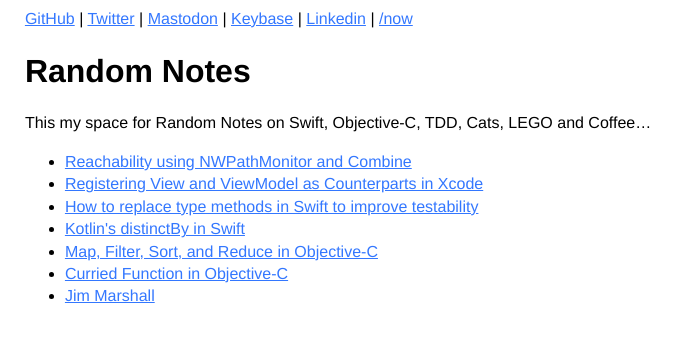
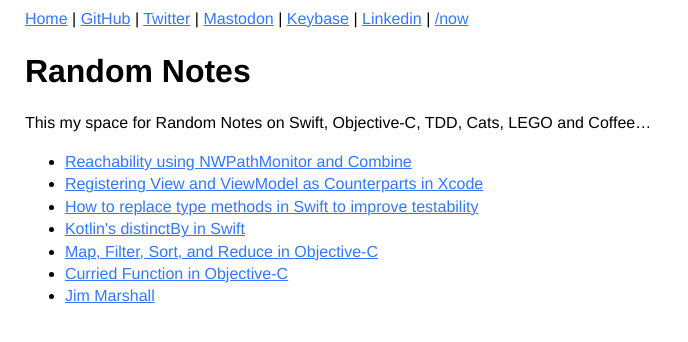
Before and after one commit to otaviocc/otaviocc.github.com, a Jekyll site: the page built from index.md, in a window 1280 px wide. Shown: the top 342 px of the page, without its empty margins (0-688 px from the left). Built offline with Jekyll 4.4.1, drawn with Linux system fonts in a browser that asks for light colours.

Commit message:
Make the Menu Static

```diff
--- a/_includes/menu.html
+++ b/_includes/menu.html
@@ -1,8 +1,6 @@
 <div class="nav">
   <ul>
-    {% if page.title %}
     <li><a href="/">Home</a></li>
-    {% endif %}
 
     {% if site.custom.social_links.github %}
     <li><a href="https://github.com/{{ site.custom.social_links.github }}">GitHub</a></li>
@@ -30,8 +28,6 @@
     <li><a href="/feed.xml">Feed</a></li>
     {% endif %}
 
-    {% unless page.title == "/now" %}
     <li><a href="/now">/now</a></li>
-    {% endunless %}
   </ul>
 </div>
```
